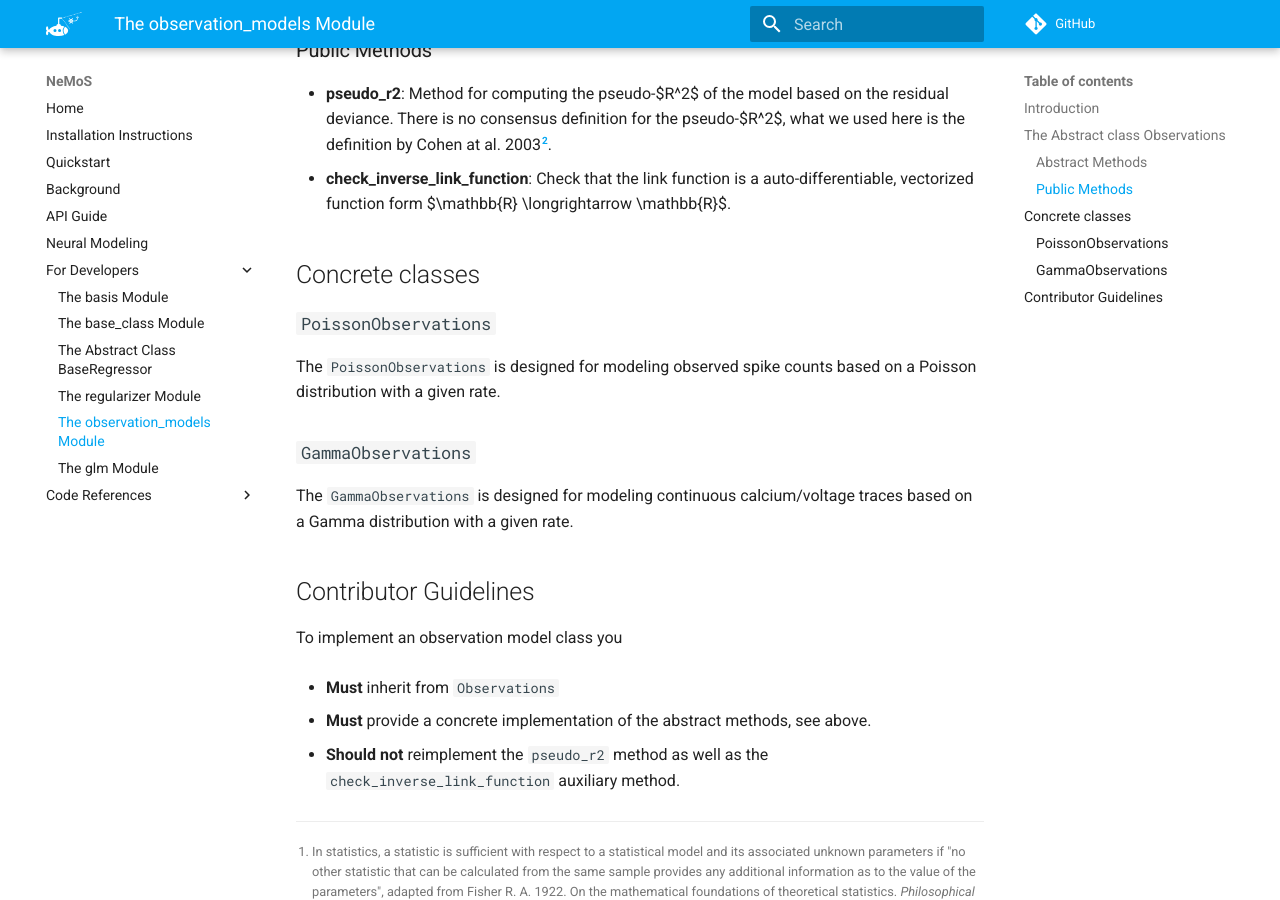
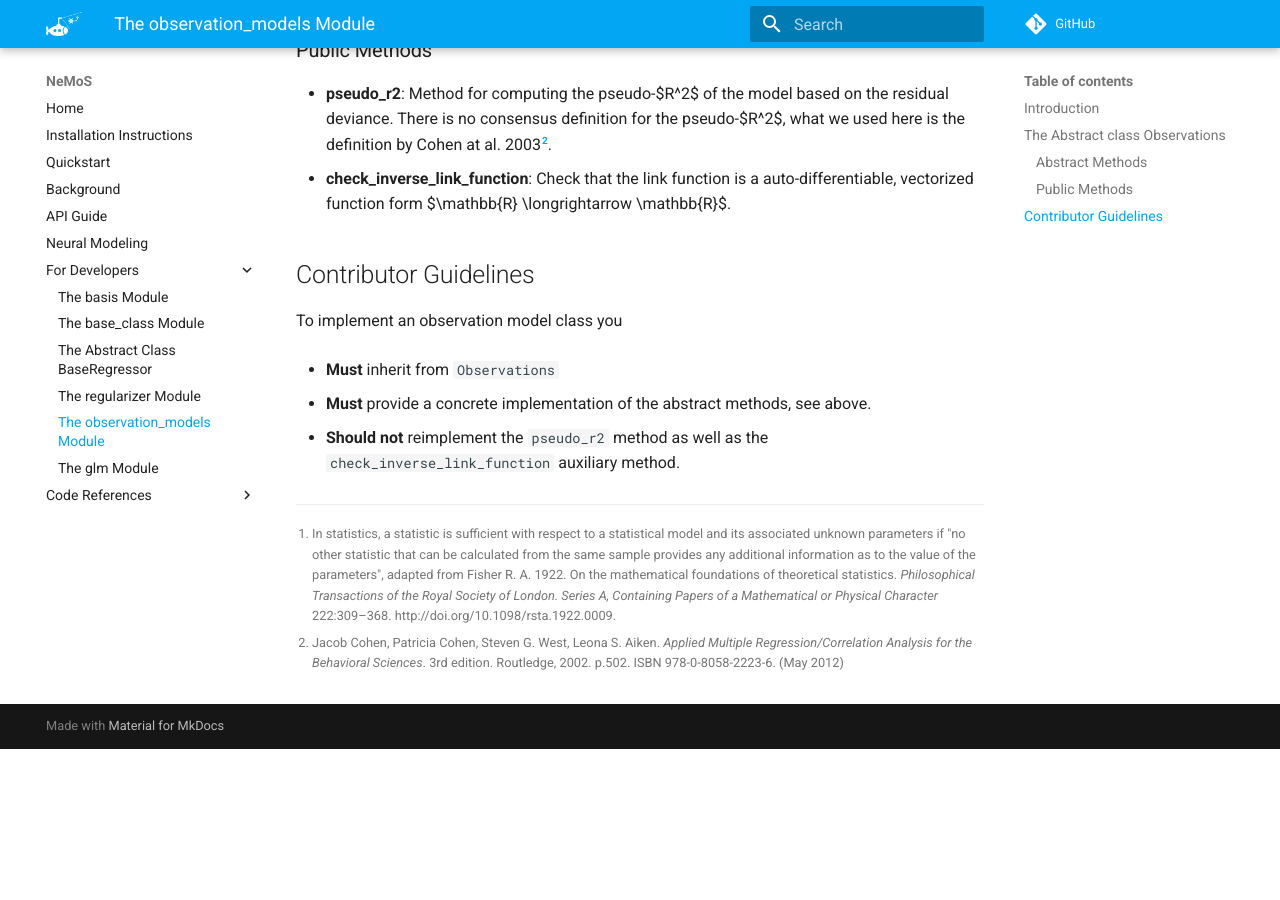
Before and after one commit to flatironinstitute/nemos, an MkDocs documentation site: the page built from docs/developers_notes/05-observation_models.md, in a window 1280 px wide and 900 px high, scrolled down 1091 px. Built offline with MkDocs 1.6.1 and Material for MkDocs 9.7.7, drawn with Linux system fonts in a browser that asks for light colours; nearby versions of some CDN libraries; library files that are not in the unit come from our copies; comment, search, counter and statistics services are not loaded; after the commit the page ends 1840 px from its top, so only the background shows below that.

Commit message:
removed examples and concrete implementations

```diff
--- a/docs/developers_notes/05-observation_models.md
+++ b/docs/developers_notes/05-observation_models.md
@@ -29,18 +29,6 @@
 - **pseudo_r2**: Method for computing the pseudo-$R^2$ of the model based on the residual deviance. There is no consensus definition for the pseudo-$R^2$, what we used here is the definition by Cohen at al. 2003[^2].
 - **check_inverse_link_function**: Check that the link function is a auto-differentiable, vectorized function form $\mathbb{R} \longrightarrow \mathbb{R}$.
 
-
-## Concrete classes
-
-### `PoissonObservations`
-
-The `PoissonObservations` is designed for modeling observed spike counts based on a Poisson distribution with a given rate.
-
-### `GammaObservations`
-
-The `GammaObservations`  is designed for modeling continuous calcium/voltage traces based on a Gamma distribution with a given rate.
-
-
 ## Contributor Guidelines
 
 To implement an observation model class you
```
